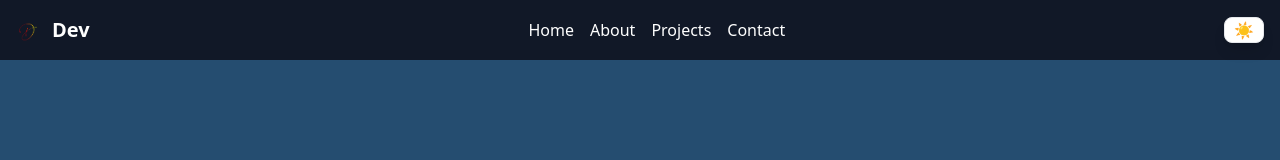
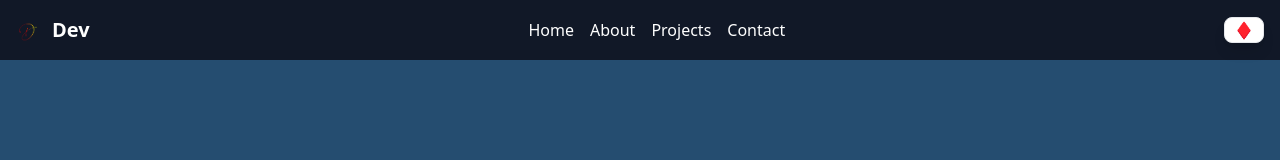
Before and after one commit to Devakrishna07/portfolio_wesite1, a React (Vite) app in the folder Frontend/: page / in a window 1280 px wide. Shown: the top 160 px of the page. Built offline with nearby package versions, Linux system fonts and the light colour scheme; a web font is replaced by a local one.

Commit message:
Update NavBar.jsx

```diff
--- a/Frontend/src/components/NavBar.jsx
+++ b/Frontend/src/components/NavBar.jsx
@@ -32,8 +32,8 @@ function NavBar({ onThemeChange }) {
         <ToggleButton
           modeA="light"
           modeB="dark"
-          iconA="☀️"
-          iconB="🌙"
+          iconA="♦️"
+          iconB="♠️"
           storageKey="theme"
           onToggle={onThemeChange}
         />
```
